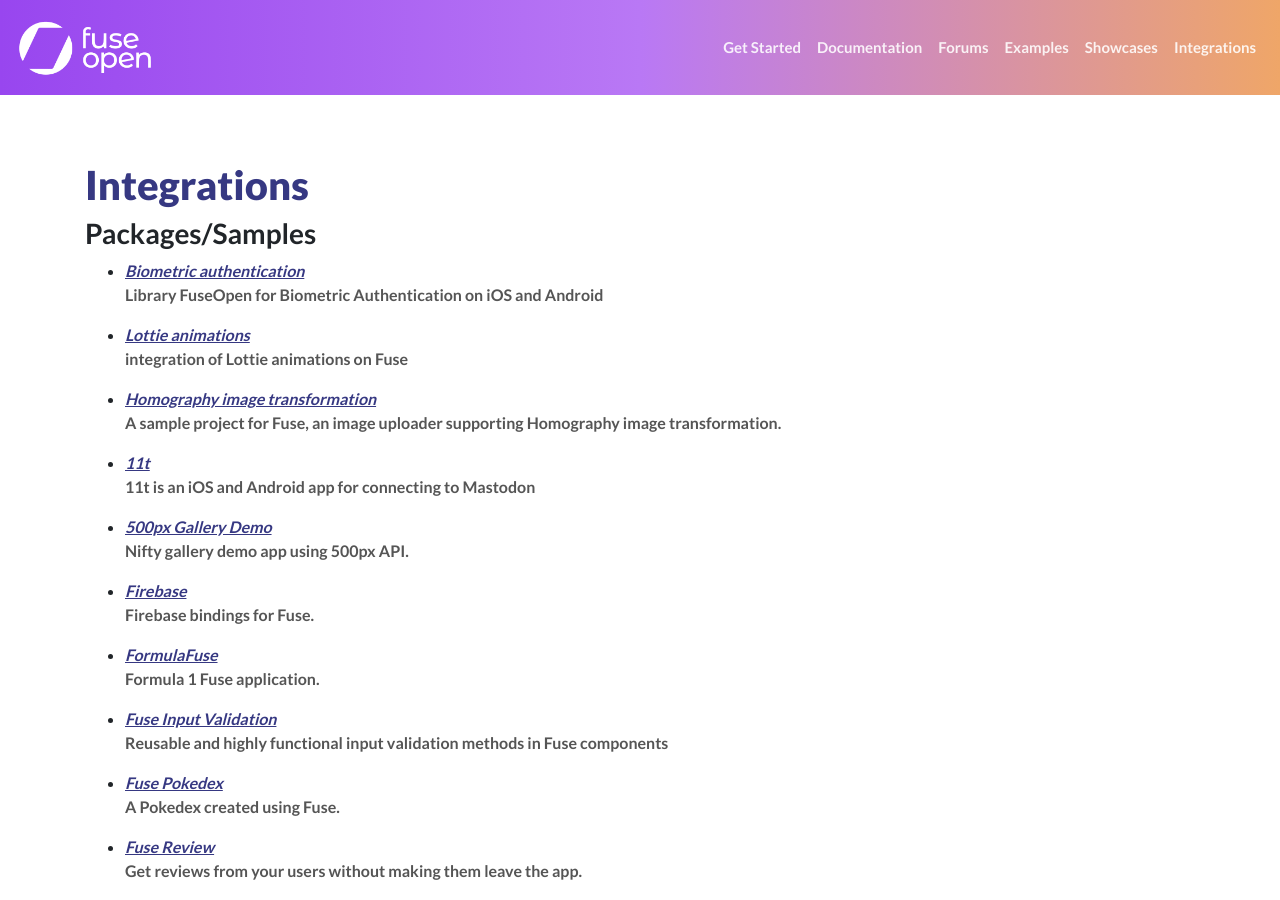
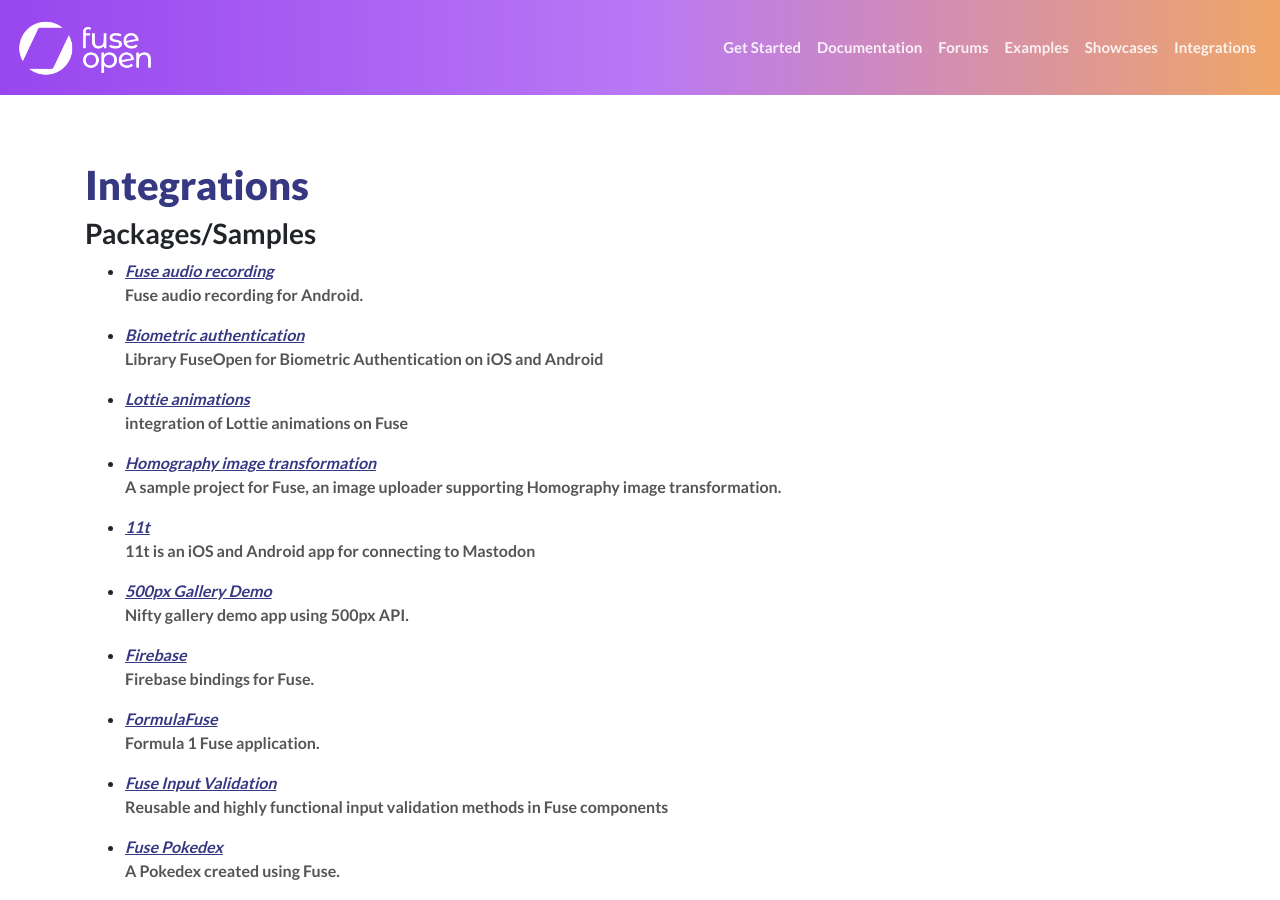
Before and after one commit to fuse-open/fuse-open.github.io, a Jekyll site: the page built from integrations.md, in a window 1280 px wide and 900 px high. Built offline with Jekyll 4.4.1, drawn with Linux system fonts in a browser that asks for light colours; nearby versions of some CDN libraries.

Commit message:
Fuse audio recording for android

```diff
--- a/integrations.md
+++ b/integrations.md
@@ -3,6 +3,9 @@ layout: page
 title: Integrations
 permalink: /integrations/
 packages:
+- title: Fuse audio recording
+  description: Fuse audio recording for Android.
+  url: https://github.com/ckarmy/Fuse-audio-recording
 - title: Biometric authentication
   description: Library FuseOpen for Biometric Authentication on iOS and Android
   url: https://github.com/ichan-mb/Fuse.Biometric
```
